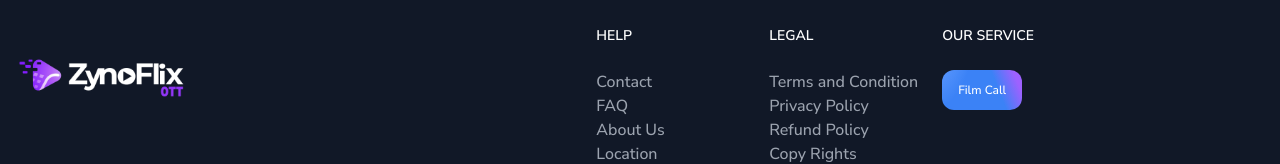
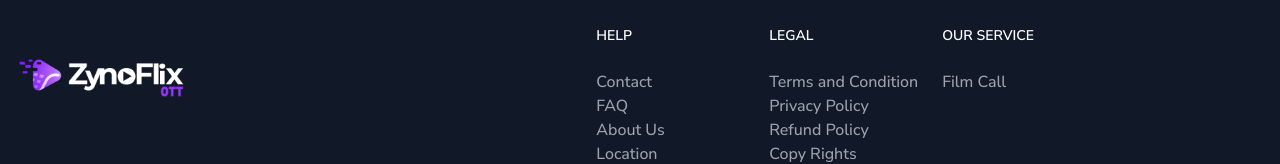
Before and after one commit to gokula-krishnan-r-dev/zynoflixott-web, a Next.js app: page / in a window 1280 px wide. Shown: the part 3026-3190 px from the top of the page. Built offline with nearby package versions, Linux system fonts and the light colour scheme; no server answers.

Commit message:
Refactor footer component to replace Button with a link for the Film Call section, enhancing navigation and user experience.

```diff
--- a/src/components/shared/footer.tsx
+++ b/src/components/shared/footer.tsx
@@ -1,6 +1,5 @@
 import Link from "next/link";
 import React from "react";
-import { Button } from "../ui/button";
 
 export interface FooterLink {
   label: string;
@@ -164,8 +163,12 @@ const Footer: React.FC = () => {
                   </a>
                 </li> */}
                 <li>
-                  {/* FILM CALL */}
-                  <Button className="bg-main text-black">Film Call</Button>
+                  <a
+                    className="hover:underline"
+                    href="/film-call"
+                  >
+                    Film Call
+                  </a>
                 </li>
               </ul>
             </div>
```
